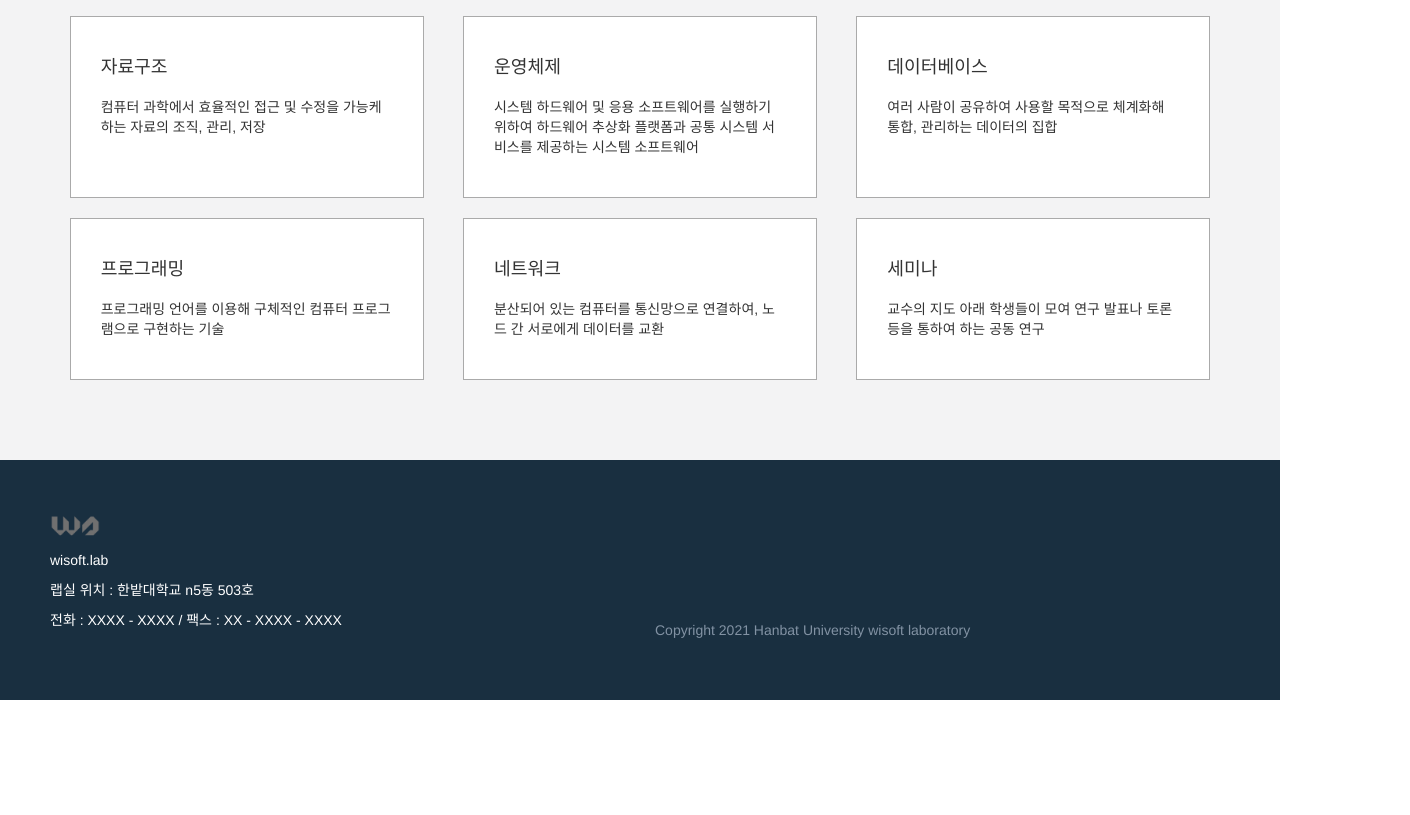
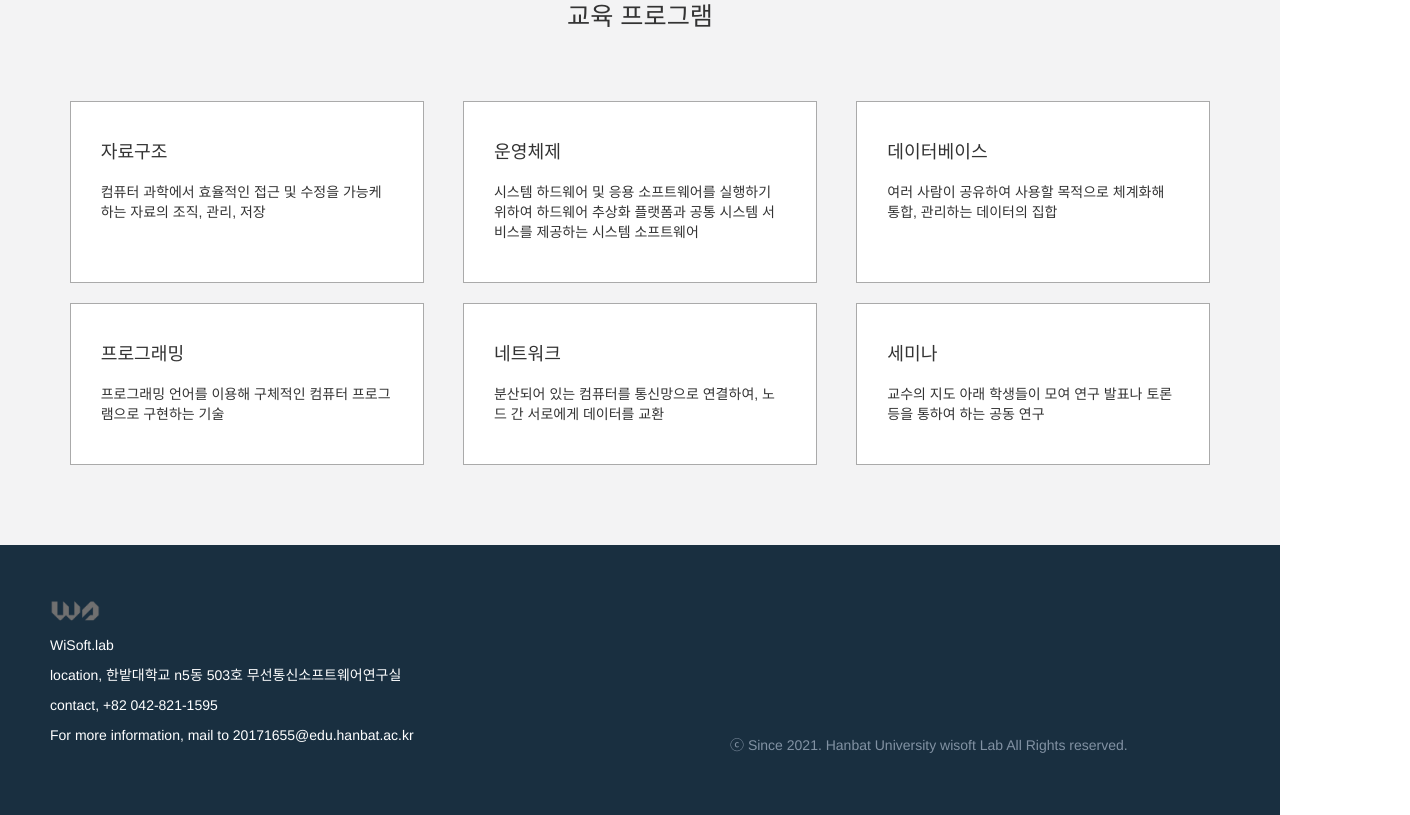
Before and after one commit to delaying/web_design, a plain HTML site: page wisoft/wisoft.html in a window 1280 px wide. Shown: the part 1318-2133 px from the top of the page, 1410 px wide, since content can reach past the window. Before the commit the page ends 2018 px from the top, so only its background shows below. Drawn offline with Linux system fonts and the light colour scheme.

Commit message:
footer 수정

```diff
--- a/wisoft/css/wsstyle.css
+++ b/wisoft/css/wsstyle.css
@@ -225,6 +225,7 @@ section:nth-child(odd) {
 }
 .copyright{
   color: #8292a3;
+  margin-right: -150px;
 }
 
 /*적용이 안됨 사이트에서 !!!!* -> and 뒤 min-width 띄어쓰기 잘해야한다........*/
--- a/wisoft/wisoft.html
+++ b/wisoft/wisoft.html
@@ -42,17 +42,17 @@
         <div class="text">
           <p>한밭대학교 무선통신소프트웨어 연구실은 차세대 무선 통신 시스템을 위한 소프트웨어 연구를 목표로 연구에 매진하고 있습니다.
             우리 연구실은 이론적인 연구뿐만 아니라 실무적인 능력을 향상하기 위해 소프트웨어 구현 기술에도 많은 가중치를 두고 연구를 진행하고 있습니다.
-            (Wireless Software Laboratory:Wisoft Lab.)
+            (Wireless Software Laboratory:Wisoft Lab.)<br>
             우리 연구실의 주요 연구 분야는 IoT 환경의 소프트웨어 기술과 데이터 분야의 요소 기술,
             그리고 다양한 데이터의 분석/통계 연구입니다. 우리 연구실은 이론적인 연구뿐만 아니라 실무 능력을 향상하기 위한 연구를 병행하여 진행하고 있습니다..
-
+            <br>
             우수한 역량을 갖춘 교수님과 선배들을 통해 자신의 진로를 명확하게 파악할 수 있으며,
             진로에 맞춤화된 개선방안을 끊임없이 시도합니다.
             또한 체계적인 연구를 위한 인프라가 구축되어 있어 공부와 연구에 집중할 수 있는 시스템을 가지고 있습니다.</p>
         </div>
 
         <div class="img">
-          <img src="image/labimage.jpg" width="250">
+          <img src="image/labimage.jpg" width="500px"  class="img-thumbnail">
         </div>
       </div>
     </div>
@@ -133,13 +133,15 @@
           <div class="footer-image">
             <a href="#"><img src="image/wisoftlogo.png" width="50px" height="50px"></a>
           </div>
-          <p> wisoft.lab</p>
-          <p> 랩실 위치 : 한밭대학교 n5동 503호 </p>
-          <p> 전화 : XXXX - XXXX  / 팩스 : XX - XXXX - XXXX </p>
+          <p> WiSoft.lab</p>
+          <p> location, 한밭대학교 n5동 503호 무선통신소프트웨어연구실 </p>
+          <p> contact, +82 042-821-1595 </p>
+          <p> For more information, mail to 20171655@edu.hanbat.ac.kr </p>
+
         </div>
 
         <div class="copyright">
-          Copyright 2021 Hanbat University wisoft laboratory
+          ⓒ Since 2021. Hanbat University wisoft Lab All Rights reserved.
         </div>
 
       </div>
```
